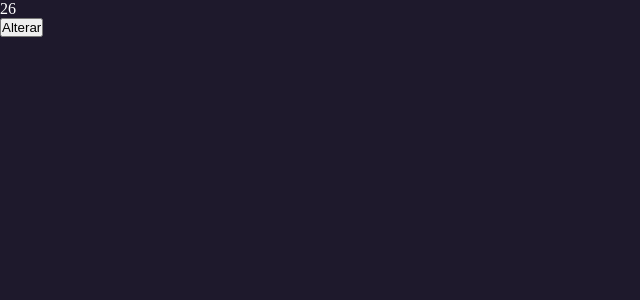
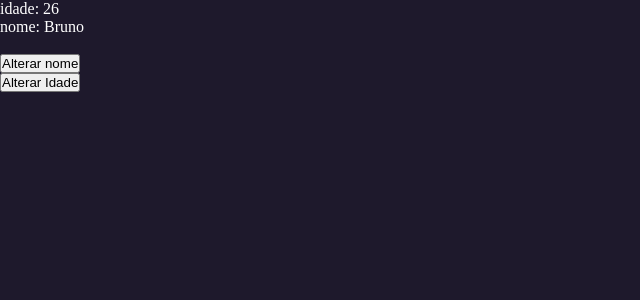
Before and after one commit to Brunocs1991/dio_formacao_react, a React (Create React App) app in the folder 03_ampliando_conhecimento_react/dio/: page /teste in a window 1280 px wide. Shown: the top 300 px of the page, without its empty margins (0-640 px from the left). Built offline with nearby package versions, Linux system fonts and the light colour scheme.

Commit message:
useCallback

```diff
--- a/03_ampliando_conhecimento_react/dio/src/pages/index.jsx
+++ b/03_ampliando_conhecimento_react/dio/src/pages/index.jsx
@@ -1,26 +1,42 @@
-import React, {useMemo, useState} from "react";
+import React, {useCallback, useEffect, useMemo, useState} from "react";
 
 const Tests = () => {
 
     const [age, setAge] = useState(26)
+    const [name, setName] = useState("Bruno")
 
-    const handleChangeName = () => {
+    const handleChangeAge = useCallback(() => {
+        const newAge = 10 * age
+        console.log('age atual', age, newAge)
         setAge(prevState => prevState === 26 ? 32 : 26)
-    }
+    }, [age])
+
+    const handleChangeName =  useCallback(() => {
+        setName(prevState => prevState === 'Bruno' ?'Bruno Costa': 'Bruno')
+    },[name])
 
     const calculo = useMemo(() => {
         console.log("Calculou", age)
         return 10 * age
     }, [age]);
+
+
+
+    useEffect(() =>{
+        handleChangeName()
+    }, [])
+
+
     console.log('Renderizou', calculo)
-    // useEffect(() =>{
-    //     handleChangeName()
-    // }, [])
 
     return (
         <div>
-            <p>{age}</p>
-            <button onClick={handleChangeName}>Alterar</button>
+            <p>idade: {age}</p>
+            <p>nome: {name}</p>
+            <br/>
+            <button onClick={handleChangeName}>Alterar nome</button>
+            <br/>
+            <button onClick={handleChangeAge}>Alterar Idade</button>
         </div>
 
     )
```
